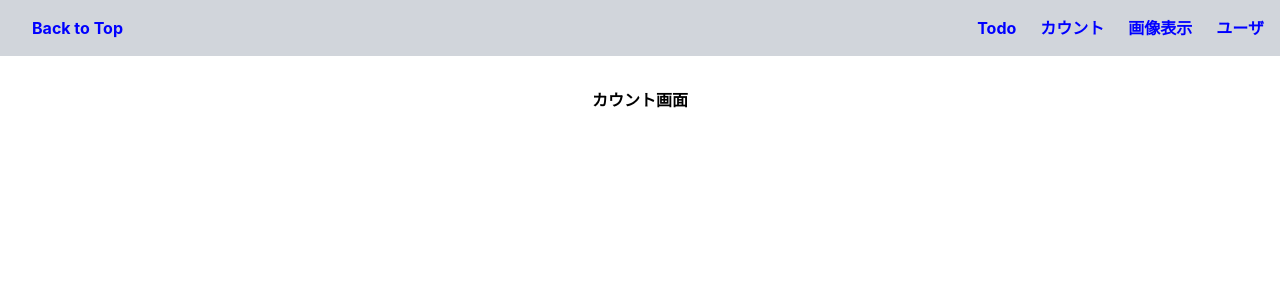
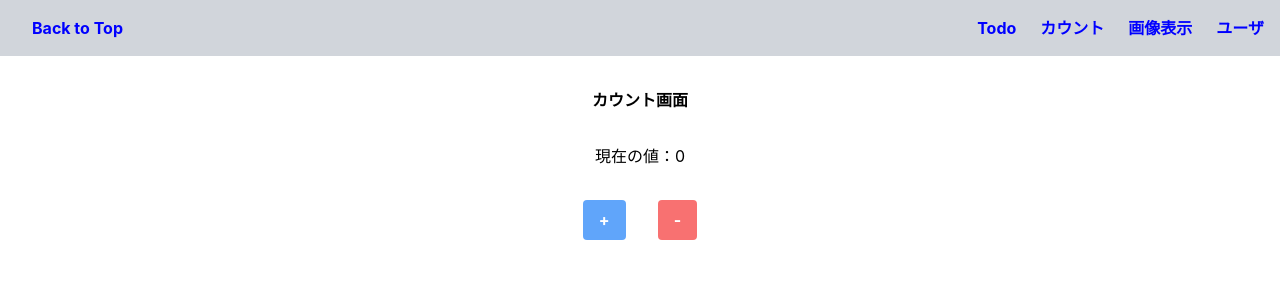
Before and after one commit to Takuma-Inoue-1228/learn_react, a React (Create React App) app: page /count in a window 1280 px wide. Shown: the top 300 px of the page. Built offline with nearby package versions, Linux system fonts and the light colour scheme.

Commit message:
カウントアップ機能を実装した

```diff
--- a/src/components/Count.jsx
+++ b/src/components/Count.jsx
@@ -1,9 +1,35 @@
 import { Link } from "react-router-dom";
+import { useState } from "react";
 
 export const Count = () => {
+  const [count, setCount] = useState(0);
+  const increment = () => {
+    setCount(count + 1);
+  };
+  const decrement = () => {
+    setCount(count - 1);
+  };
+
   return (
     <>
-      <h2>カウント画面</h2>
+      <div className="text-center">
+        <h2>カウント画面</h2>
+        <p>現在の値：{count}</p>
+      </div>
+      <div className="m-4 text-center">
+        <button
+          className="m-4 bg-blue-400 hover:bg-blue-500 text-white font-bold py-2 px-4 rounded"
+          onClick={increment}
+        >
+          +
+        </button>
+        <button
+          className="m-4 bg-red-400 hover:bg-red-500 text-white font-bold py-2 px-4 rounded"
+          onClick={decrement}
+        >
+          -
+        </button>
+      </div>
     </>
   );
 };
```
